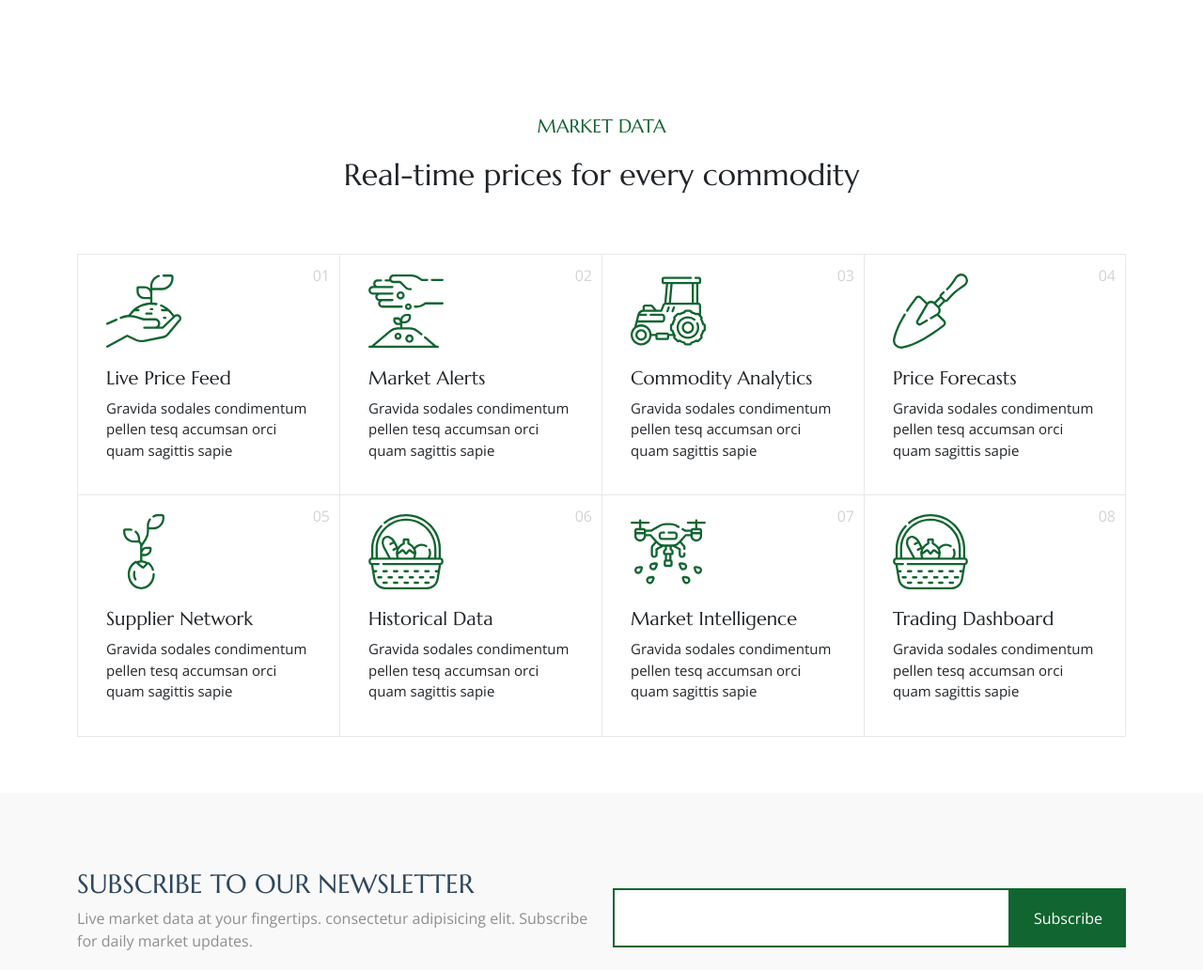
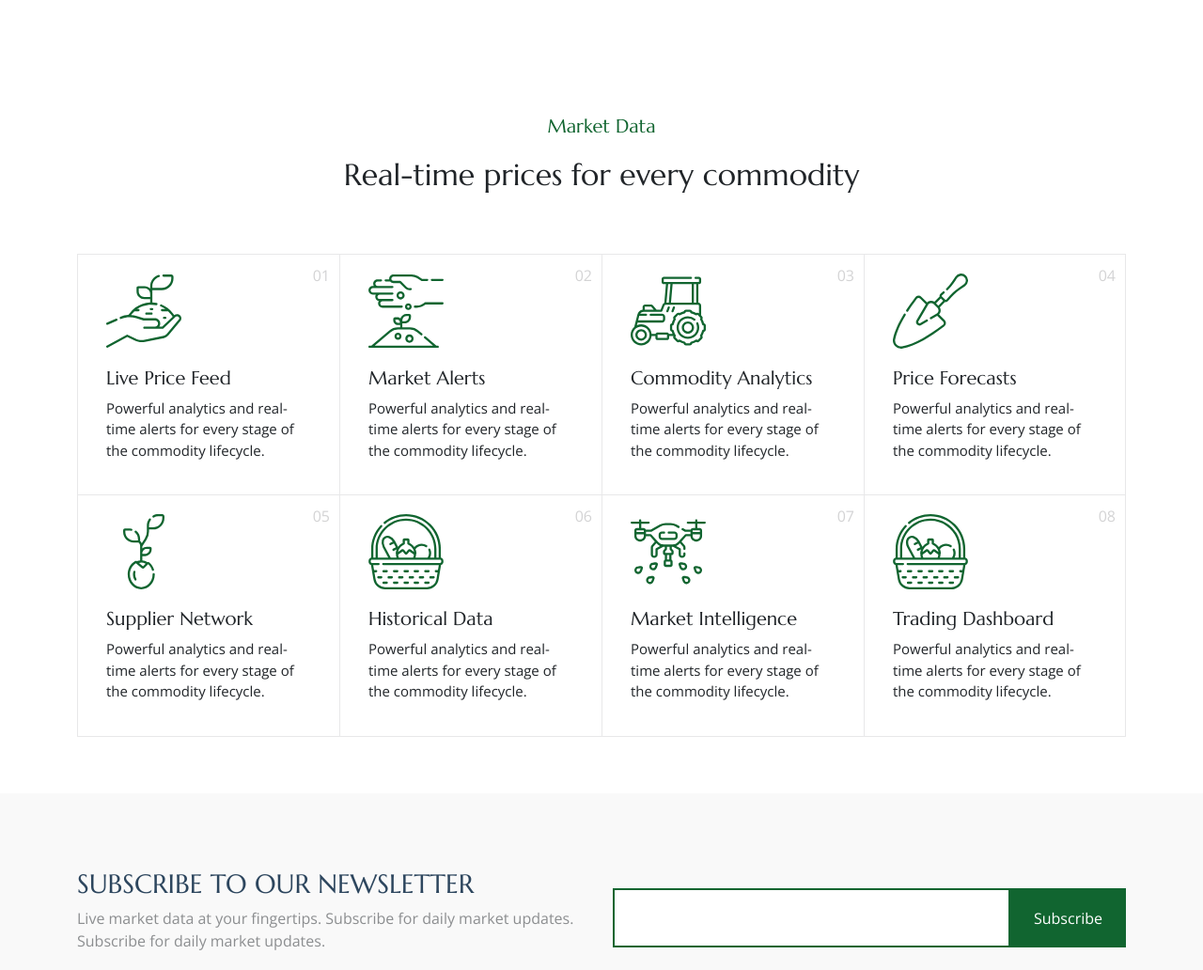
Before and after one commit to johnbosco58/Agriculture-Price-Insights, a plain HTML site: page about.html in a window 1280 px wide. Shown: the part 1640-2672 px from the top of the page at 94% size. Drawn offline with nearby package versions, Linux system fonts and the light colour scheme.

Commit message:
second commit

```diff
--- a/about.html
+++ b/about.html
@@ -113,8 +113,8 @@
             </p>
             <ul class="list-unstyled list-check">
               <li>Live market data at your fingertips.</li>
-              <li>Velit explicabo vitae repellendu</li>
-              <li>Repellat aliquam nihil illo</li>
+              <li>Instant alerts on market shifts</li>
+              <li>Actionable insights for every trader</li>
             </ul>
 
             <p><a href="#" class="btn-cta">Request access</a></p>
@@ -214,7 +214,7 @@
 
       <!-- Section Title -->
       <div class="container section-title" data-aos="fade-up">
-        <h2>MARKET DATA</h2>
+        <h2>Market Data</h2>
         <p>Real-time prices for every commodity</p>
       </div><!-- End Section Title -->
       <div class="content">
@@ -234,8 +234,7 @@
                 <div class="service-item-content">
                   <h3 class="service-heading">Live Price Feed</h3>
                   <p>
-                    Gravida sodales condimentum pellen tesq accumsan orci quam
-                    sagittis sapie
+                    Powerful analytics and real-time alerts for every stage of the commodity lifecycle.
                   </p>
                 </div>
               </div>
@@ -255,8 +254,7 @@
                 <div class="service-item-content">
                   <h3 class="service-heading">Market Alerts</h3>
                   <p>
-                    Gravida sodales condimentum pellen tesq accumsan orci quam
-                    sagittis sapie
+                    Powerful analytics and real-time alerts for every stage of the commodity lifecycle.
                   </p>
                 </div>
               </div>
@@ -276,8 +274,7 @@
                 <div class="service-item-content">
                   <h3 class="service-heading">Commodity Analytics</h3>
                   <p>
-                    Gravida sodales condimentum pellen tesq accumsan orci quam
-                    sagittis sapie
+                    Powerful analytics and real-time alerts for every stage of the commodity lifecycle.
                   </p>
                 </div>
               </div>
@@ -295,8 +292,7 @@
                 <div class="service-item-content">
                   <h3 class="service-heading">Price Forecasts</h3>
                   <p>
-                    Gravida sodales condimentum pellen tesq accumsan orci quam
-                    sagittis sapie
+                    Powerful analytics and real-time alerts for every stage of the commodity lifecycle.
                   </p>
                 </div>
               </div>
@@ -316,8 +312,7 @@
                 <div class="service-item-content">
                   <h3 class="service-heading">Supplier Network</h3>
                   <p>
-                    Gravida sodales condimentum pellen tesq accumsan orci quam
-                    sagittis sapie
+                    Powerful analytics and real-time alerts for every stage of the commodity lifecycle.
                   </p>
                 </div>
               </div>
@@ -336,8 +331,7 @@
                 <div class="service-item-content">
                   <h3 class="service-heading">Historical Data</h3>
                   <p>
-                    Gravida sodales condimentum pellen tesq accumsan orci quam
-                    sagittis sapie
+                    Powerful analytics and real-time alerts for every stage of the commodity lifecycle.
                   </p>
                 </div>
               </div>
@@ -356,8 +350,7 @@
                 <div class="service-item-content">
                   <h3 class="service-heading">Market Intelligence</h3>
                   <p>
-                    Gravida sodales condimentum pellen tesq accumsan orci quam
-                    sagittis sapie
+                    Powerful analytics and real-time alerts for every stage of the commodity lifecycle.
                   </p>
                 </div>
               </div>
@@ -376,8 +369,7 @@
                 <div class="service-item-content">
                   <h3 class="service-heading">Trading Dashboard</h3>
                   <p>
-                    Gravida sodales condimentum pellen tesq accumsan orci quam
-                    sagittis sapie
+                    Powerful analytics and real-time alerts for every stage of the commodity lifecycle.
                   </p>
                 </div>
               </div>
@@ -396,7 +388,7 @@
             <div class="col-lg-6">
               <h3>Subscribe To Our Newsletter</h3>
               <p class="opacity-50">
-                Live market data at your fingertips. consectetur adipisicing elit.
+                Live market data at your fingertips. Subscribe for daily market updates.
                 Subscribe for daily market updates.
               </p>
             </div>
```
Also changed, not shown: index.html (+14 -25 lines), services.html (+2 -2 lines), testimonials.html (+5 -9 lines).
